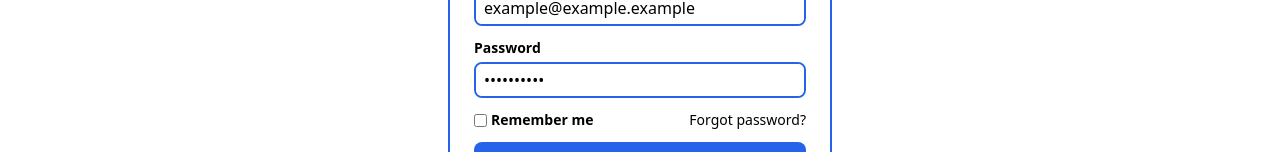
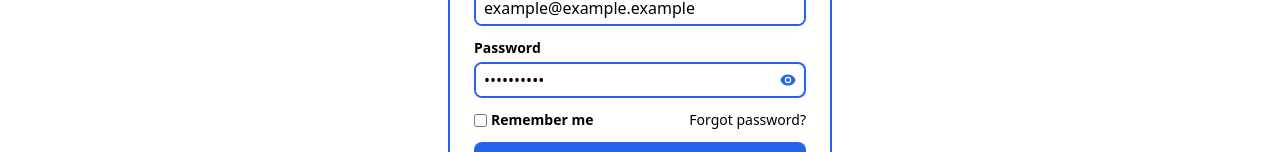
Before and after one commit to Nexa-Team-USV/nexa-fe, a React (Vite) app: page /login in a window 1280 px wide. Shown: the part 392-544 px from the top of the page. Built offline with nearby package versions, Linux system fonts and the light colour scheme.

Commit message:
feat: added hide password functionality to login password input

```diff
--- a/src/components/input/HidePasswordInput.tsx
+++ b/src/components/input/HidePasswordInput.tsx
@@ -1,19 +1,26 @@
+import { useState } from "react";
+
 import Input from "./Input";
 import Label from "../Label";
 import Message from "../Message";
+import { HiMiniEye, HiMiniEyeSlash } from "react-icons/hi2";
 
 type Props = {
   error?: string;
 };
 
 export default function HidePasswordInput({ error }: Props) {
+  const [isHidden, setIsHidden] = useState<boolean>(true);
+
   return (
     <div className="flex flex-col gap-1">
       <Label htmlFor="password">Password</Label>
       <Input
-        type="password"
+        type={isHidden ? "password" : "text"}
         name="password"
         placeholder="Enter your password..."
+        rightIcon={isHidden ? <HiMiniEye /> : <HiMiniEyeSlash />}
+        onRightIconClick={() => setIsHidden((prev) => !prev)}
       />
       {error && <Message variant="error">{error}</Message>}
     </div>
--- a/src/components/input/InputIcon.tsx
+++ b/src/components/input/InputIcon.tsx
@@ -29,6 +29,7 @@ export default function InputIcon({
     <span
       onClick={onClick}
       className={twMerge(
+        "select-none",
         inputIconVariants({ variant, className }),
         onClick && "cursor-pointer",
       )}
```
